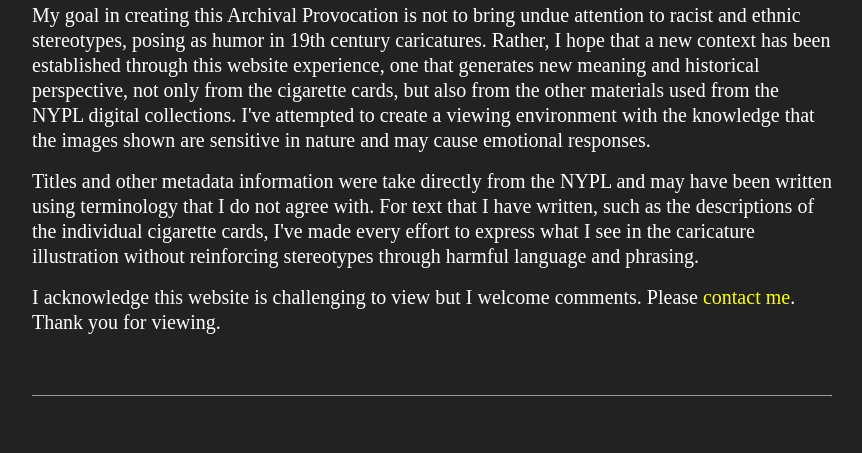
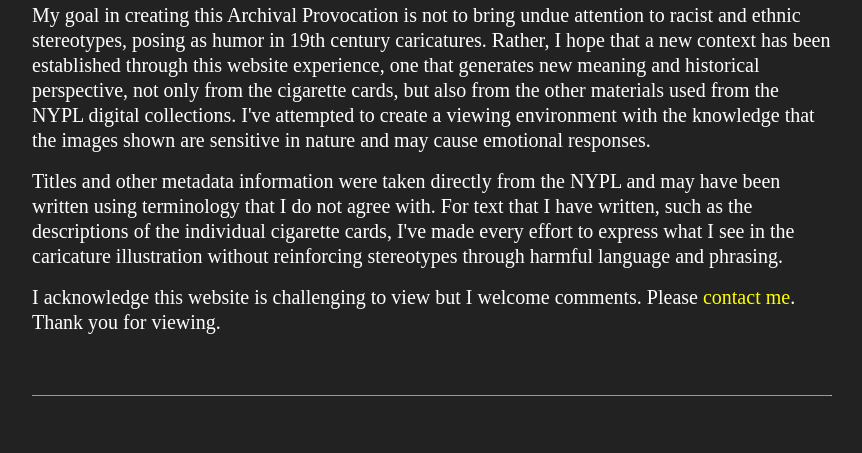
Before and after one commit to DukesCigarettes/dukescigarettes.github.io, a plain HTML site: page intro.html in a window 1280 px wide. Shown: the part 1434-1887 px from the top of the page, without its empty margins (8-870 px from the left). Drawn offline with nearby package versions, Linux system fonts and the light colour scheme; a web font is replaced by a local one.

Commit message:
Add files via upload

```diff
--- a/intro.html
+++ b/intro.html
@@ -45,7 +45,7 @@
 <p><strong>Statement on Sensitive Materials and Language</strong></p>
 
 <p>My goal in creating this Archival Provocation is not to bring undue attention to racist and ethnic stereotypes, posing as humor in 19th century caricatures. Rather, I hope that a new context has been established through this website experience, one that generates new meaning and historical perspective, not only from the cigarette cards, but also from the other materials used from the NYPL digital collections. I've attempted to create a viewing environment with the knowledge that the images shown are sensitive in nature and may cause emotional responses. </p>
-<p>Titles and other metadata information were take directly from the NYPL and may have been written using terminology that I do not agree with. For text that I have written, such as the descriptions of the individual cigarette cards, I've made every effort to express what I see in the caricature illustration without reinforcing stereotypes through harmful language and phrasing.</p>
+<p>Titles and other metadata information were taken directly from the NYPL and may have been written using terminology that I do not agree with. For text that I have written, such as the descriptions of the individual cigarette cards, I've made every effort to express what I see in the caricature illustration without reinforcing stereotypes through harmful language and phrasing.</p>
 <p>I acknowledge this website is challenging to view but I welcome comments. Please <a href="mailto:pbelen@gmail.com">contact me</a>. Thank you for viewing.</p></p>
 
 
```
